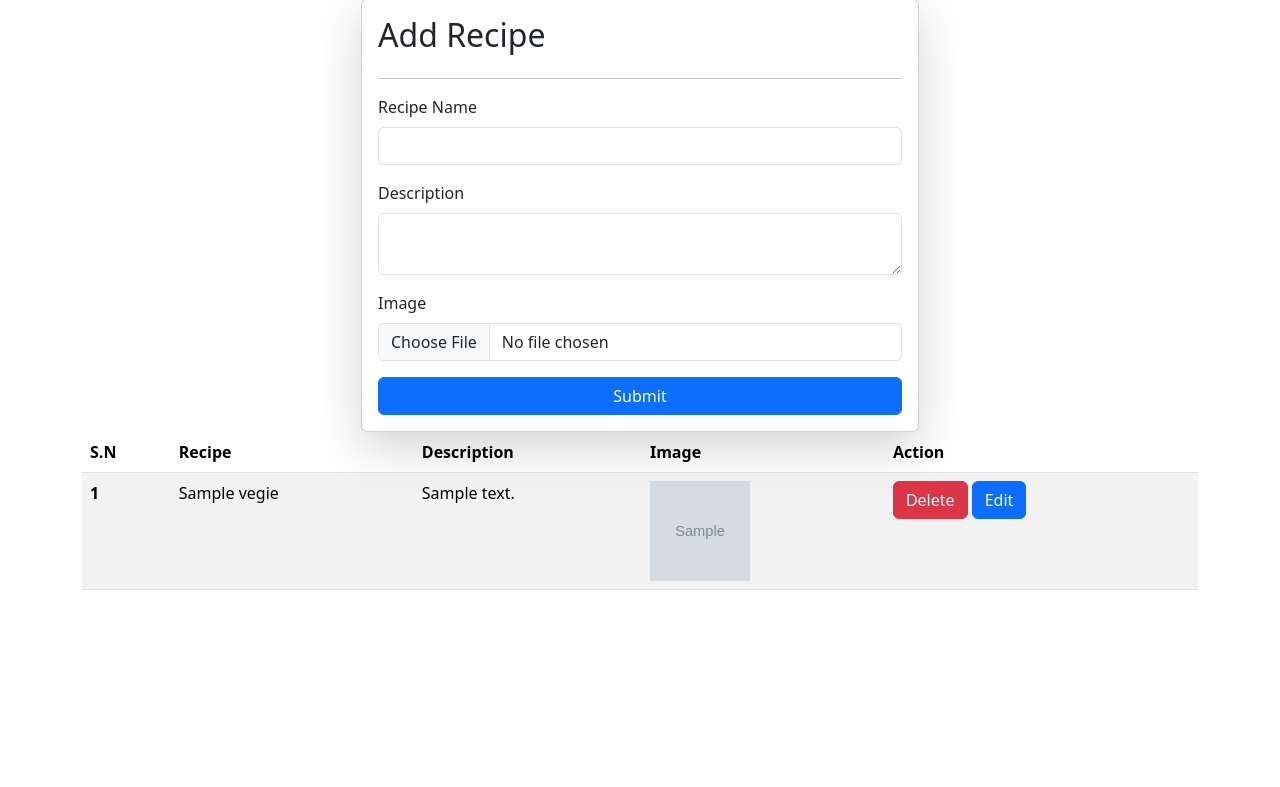
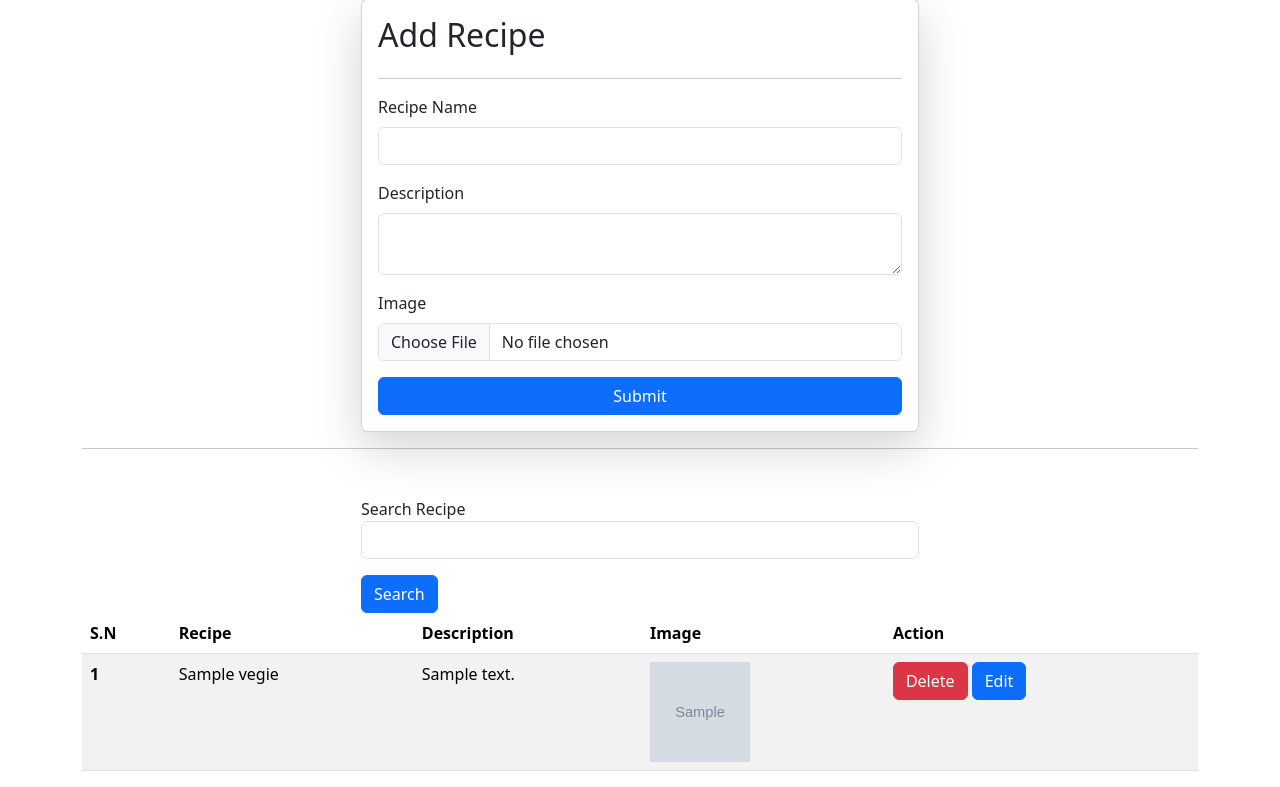
Before and after one commit to sharad3595/recipeapp, a Django app: page /recipe/ in a window 1280 px wide. Shown: the part 49-836 px from the top of the page. Before the commit the page ends 639 px from the top, so only its background shows below. Run offline with Django 4.2, Linux system fonts and the light colour scheme; tables that the repository leaves empty hold one stand-in row (values such as "Sample post"); grey boxes marked "Sample" are stand-in pictures; some libraries are stand-ins or nearby versions.

Commit message:
search module added

```diff
--- a/vegie/templates/vegie/recipes.html
+++ b/vegie/templates/vegie/recipes.html
@@ -25,9 +25,22 @@
 
     <button type="submit" class="btn btn-primary">Submit</button>
   </form>
+  <hr>
+  <div class="mt-5">
+    <div class="mx-auto col-6">
+      <form action="">
+        <div class="mb-3">
+          <label for="recipe_search" class="form-lable">Search Recipe</label>
+          <input type="text" name="recipe_search" class="form-control">
+        </div>
+        <button type="submit" class="btn btn-primary">Search</button>
+      </form>
+    </div>
+  </div>
 </div>
 
-<div class="container mt-t">
+
+<div class="container mt-6">
   <table class="table table-striped">
     <thead>
       <tr>
--- a/vegie/views.py
+++ b/vegie/views.py
@@ -19,6 +19,10 @@ def recipes(request):
             )
         return redirect("/recipe/")
     queryset = Vegie.objects.all()
+
+    if request.GET.get('recipe_search'):
+        queryset = queryset.filter(recipe_name__icontains = request.GET.get('recipe_search'))
+
     context = {'recipes':queryset}
     return render(request,'vegie/recipes.html',context)
 
@@ -50,5 +54,6 @@ def recipe_edit(request,pk):
         queryset.save()
         return redirect('/recipe')
 
+
     context = {'recipe':queryset}
     return render(request,'vegie/update_recipe.html',context)
```
